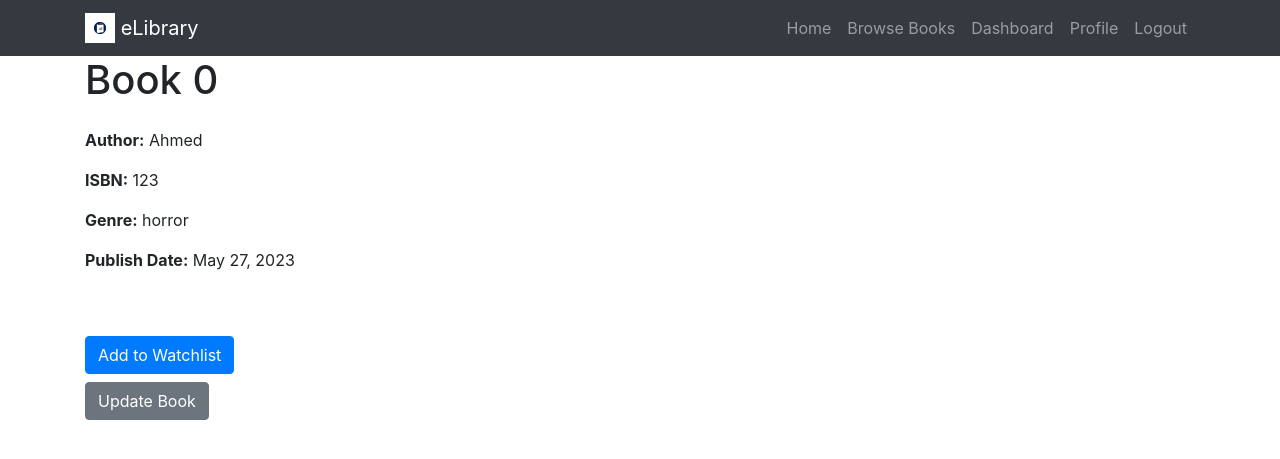
After one commit to AymanBerri/eLibrary, a Django app: a page that uses library_proj/eLibrary/templates/eLibrary/book.html in a window 1280 px wide. The commit adds this page. Shown: the top 459 px of the page. Run offline with Django 4.2, Linux system fonts and the light colour scheme; data comes from the database, SQL or seed files in the repository; both versions use the stored data as it was after the commit; some libraries are stand-ins or nearby versions.

Commit message:
trying to fix the add to watchlist

```diff
--- a/library_proj/eLibrary/models.py
+++ b/library_proj/eLibrary/models.py
@@ -14,7 +14,7 @@ class Book(models.Model):
 class Profile(models.Model):
     user = models.OneToOneField(User, on_delete=models.CASCADE)
     email = models.EmailField()
-    my_books = models.ManyToManyField(Book, related_name="book_holders")
+    my_books = models.ManyToManyField(Book, related_name="book_holders")    # watchlist
 
     def __str__(self):
         return f"{self.pk} {self.user}"
--- /dev/null
+++ b/library_proj/eLibrary/templates/eLibrary/book.html
@@ -0,0 +1,22 @@
+{% extends 'eLibrary/layout.html' %}
+
+{% block body %}
+  <div class="container">
+    <div class="row">
+      <div class="col">
+        <h1>{{ book.title }}</h1>
+        <p class="mt-4"><strong>Author:</strong> {{ book.author }}</p>
+        <p><strong>ISBN:</strong> {{ book.isbn }}</p>
+        <p><strong>Genre:</strong> {{ book.genre }}</p>
+        <p><strong>Publish Date:</strong> {{ book.publish_date }}</p>
+
+        <form method="POST" action="{% url 'eLibrary:book_view' book.title %}">
+          {% csrf_token %}
+          <input type="submit" value="Add to Watchlist" class="btn btn-primary mt-5">
+        </form>
+
+        <a href="#" class="btn btn-secondary mt-2">Update Book</a>
+      </div>
+    </div>
+  </div>
+{% endblock %}
--- a/library_proj/eLibrary/templates/eLibrary/home.html
+++ b/library_proj/eLibrary/templates/eLibrary/home.html
@@ -10,7 +10,7 @@
                 {% if forloop.counter0|divisibleby:5 %}
                     <tr>  <!-- Start a new row after every 5 books -->
                 {% endif %}
-                <td>{{ book.title }}</td>
+                <td><a href="{% url 'eLibrary:book_view' book.title %}">{{ book.title }}</a></td>
                 {% if forloop.counter|divisibleby:5 or forloop.last %}
                     </tr>  <!-- Close the row after every 5 books or if it's the last book -->
                 {% endif %}
--- a/library_proj/eLibrary/templates/eLibrary/layout.html
+++ b/library_proj/eLibrary/templates/eLibrary/layout.html
@@ -18,7 +18,7 @@
         </a>
         <ul class="navbar-nav">
             <li class="nav-item">
-                <a class="nav-link" href="">Home</a>
+                <a class="nav-link" href="{% url 'eLibrary:home' %}">Home</a>
             </li>
             <li class="nav-item">
                 <a class="nav-link" href="">Browse Books</a>
--- a/library_proj/eLibrary/urls.py
+++ b/library_proj/eLibrary/urls.py
@@ -6,6 +6,7 @@ from . import views
 app_name = 'eLibrary'
 urlpatterns = [
     path('', views.login_view, name='login'),   # First page the user sees
+    path('book/<str:book_title>', views.book_view, name="book_view"),
     path('register/', views.register_view, name="register"),
     path('home/', views.home, name='home'),
     path('logout/', auth_views.LogoutView.as_view(next_page='eLibrary:login'), name='logout'),  #logs out the user
--- a/library_proj/eLibrary/views.py
+++ b/library_proj/eLibrary/views.py
@@ -1,9 +1,10 @@
-from django.shortcuts import render
+from django.shortcuts import get_object_or_404, render
 from django.contrib.auth.models import User
 from django.contrib.auth import authenticate, login
 from django.shortcuts import render, redirect
 from django.contrib import messages
-from .models import Book
+from .models import Book, Profile
+
 
 
 # Create your views here.
@@ -14,6 +15,23 @@ def home(request):
     return render(request, 'eLibrary/home.html', {
         'books': books,
     })
+
+def book_view(request, book_title):
+    # Retrieve the specific book based on the title
+    book = get_object_or_404(Book, title=book_title)
+
+    if request.method == 'POST':
+        # Get the user's profile
+        user_profile = request.user.profile
+
+        # Add the book to the user's my_books
+        user_profile.my_books.add(book)
+        messages.success(request, 'Book added to your watchlist.')
+
+        return redirect('eLibrary:home')
+
+    return render(request, 'eLibrary/book.html', {'book': book})
+
 
 
 def login_view(request):
```
Also changed, not shown: library_proj/db.sqlite3.
